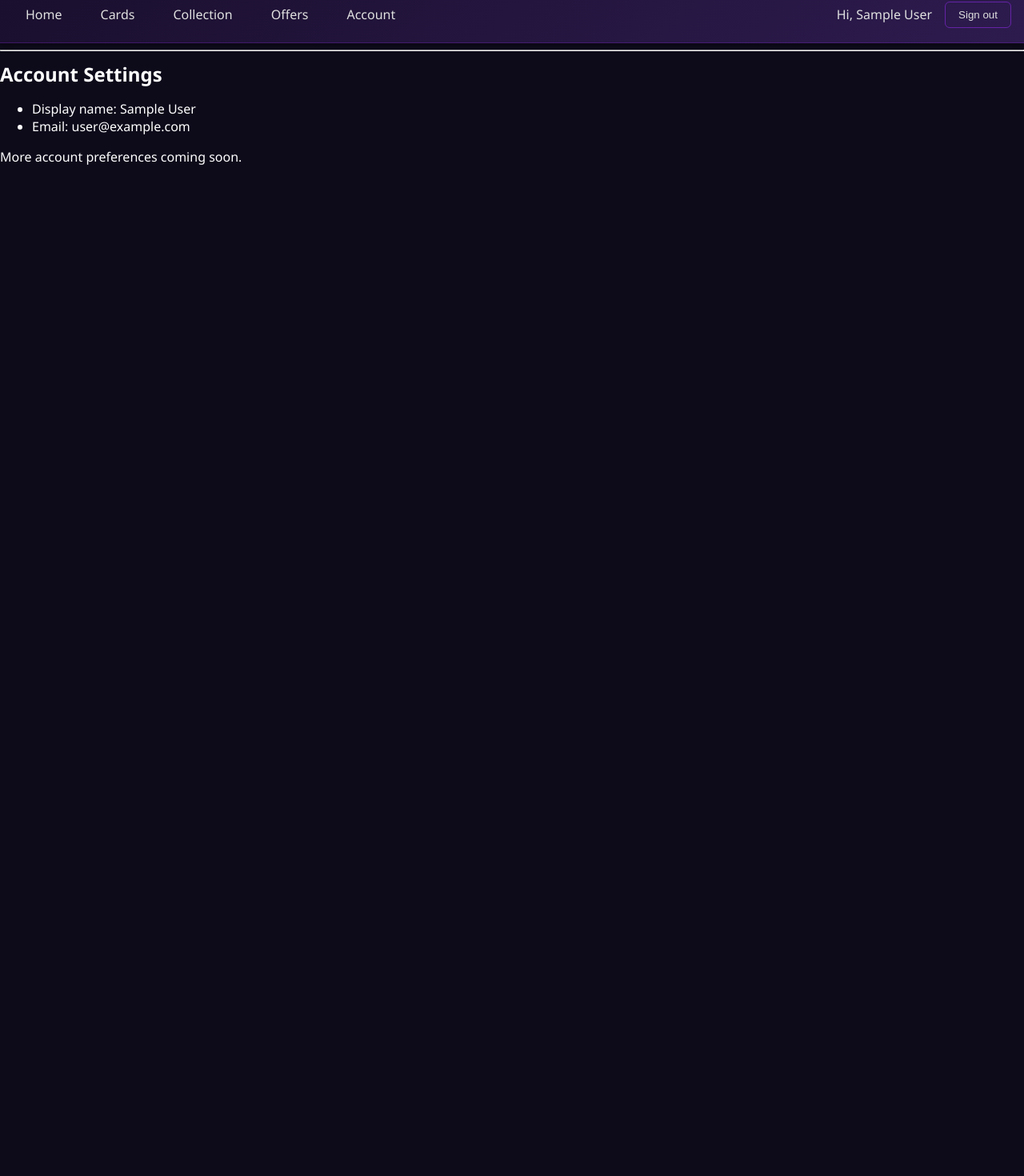
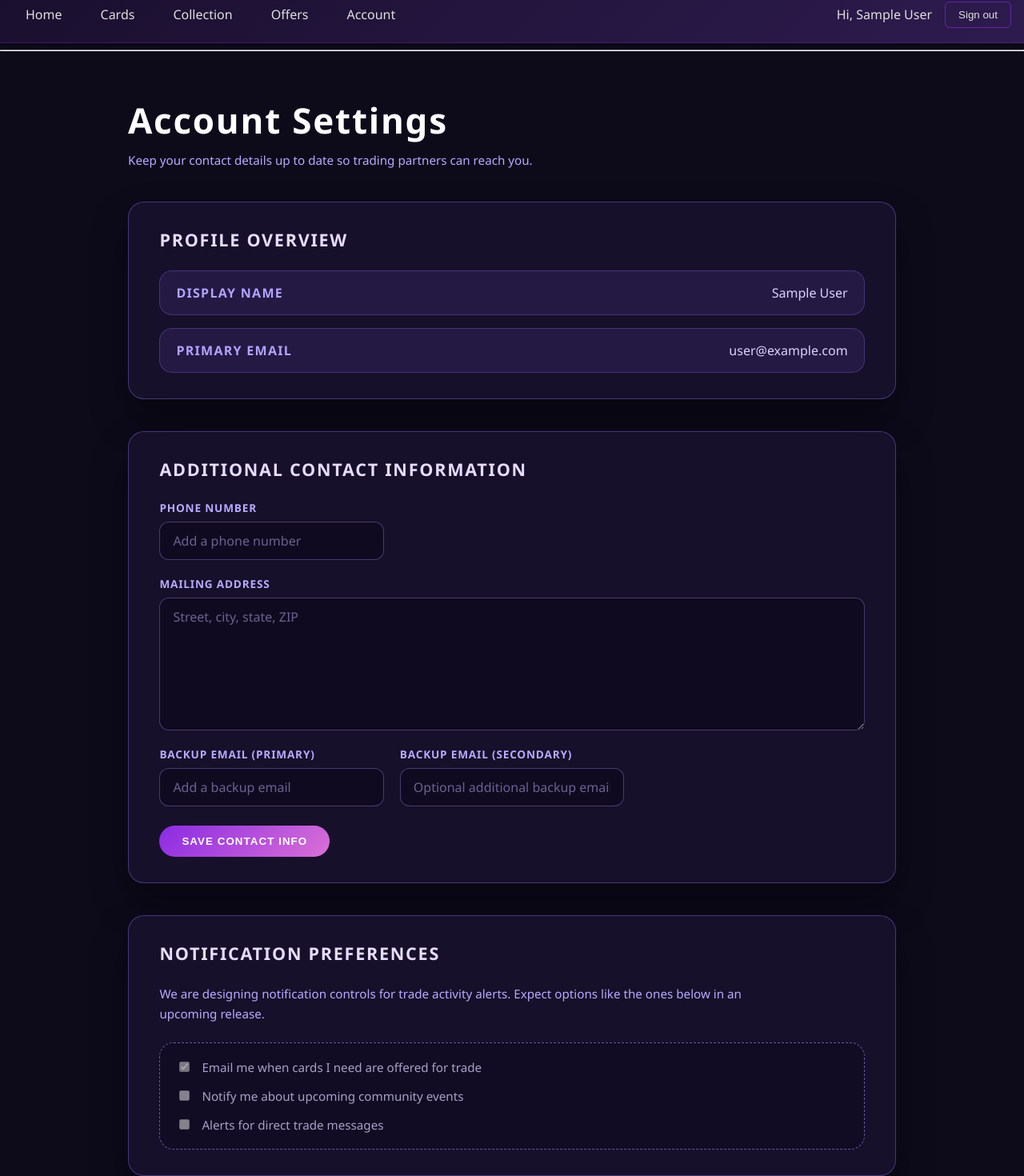
Before and after one commit to bjax13/LostDecks, a React (Vite) app in the folder frontend/: page /account in a window 1280 px wide. Shown: the part 17-1487 px from the top of the page at 80% size. Before the commit the page ends 800 px from the top, so only its background shows below. Built offline with nearby package versions, Linux system fonts and the light colour scheme; no server answers; sample sign-in values are in the browser's storage.

Commit message:
Mock out basic styles

```diff
--- /dev/null
+++ b/frontend/src/pages/Account/Account.css
@@ -0,0 +1,229 @@
+.account-page {
+  max-width: 960px;
+  margin: 0 auto;
+  padding: 3rem clamp(1.5rem, 4vw, 3rem) 4rem;
+  display: flex;
+  flex-direction: column;
+  gap: 2.5rem;
+  color: #f4f1ff;
+}
+
+.account-header {
+  display: flex;
+  flex-direction: column;
+  gap: 0.5rem;
+}
+
+.account-header h1 {
+  margin: 0;
+  font-size: clamp(2rem, 4.5vw, 2.75rem);
+  color: #ffffff;
+  letter-spacing: 0.04em;
+}
+
+.account-hint {
+  margin: 0;
+  max-width: 46rem;
+  color: #b8aaff;
+  font-size: 0.95rem;
+  line-height: 1.6;
+}
+
+.account-section {
+  background: rgba(24, 18, 45, 0.88);
+  border: 1px solid rgba(132, 105, 221, 0.45);
+  border-radius: 20px;
+  padding: 2rem clamp(1rem, 3vw, 2.5rem);
+  box-shadow: 0 25px 45px rgba(0, 0, 0, 0.35);
+  backdrop-filter: blur(6px);
+  display: flex;
+  flex-direction: column;
+  gap: 1.5rem;
+}
+
+.account-section h2 {
+  margin: 0;
+  font-size: 1.35rem;
+  color: #e8dcff;
+  letter-spacing: 0.08em;
+  text-transform: uppercase;
+}
+
+.account-summary {
+  list-style: none;
+  margin: 0;
+  padding: 0;
+  display: grid;
+  gap: 1rem;
+}
+
+.account-summary li {
+  display: flex;
+  flex-wrap: wrap;
+  justify-content: space-between;
+  gap: 0.75rem;
+  padding: 1rem 1.25rem;
+  background: rgba(45, 31, 82, 0.65);
+  border: 1px solid rgba(132, 105, 221, 0.35);
+  border-radius: 16px;
+  color: #dcd2ff;
+}
+
+.account-summary-label {
+  font-weight: 600;
+  letter-spacing: 0.08em;
+  text-transform: uppercase;
+  color: #b2a4ff;
+}
+
+.account-form {
+  display: flex;
+  flex-direction: column;
+  gap: 1.5rem;
+}
+
+.form-grid {
+  display: grid;
+  gap: 1.25rem;
+  grid-template-columns: repeat(auto-fit, minmax(240px, 1fr));
+}
+
+.form-field {
+  display: flex;
+  flex-direction: column;
+  gap: 0.5rem;
+  color: #dcd2ff;
+}
+
+.form-field-full {
+  grid-column: 1 / -1;
+}
+
+.form-label {
+  font-weight: 600;
+  font-size: 0.85rem;
+  letter-spacing: 0.06em;
+  text-transform: uppercase;
+  color: #b8aaff;
+}
+
+.form-field input,
+.form-field textarea {
+  font: inherit;
+  padding: 0.75rem 1rem;
+  border-radius: 12px;
+  border: 1px solid rgba(176, 148, 255, 0.35);
+  background: rgba(16, 11, 33, 0.9);
+  color: #f8f6ff;
+  transition: border-color 0.2s ease, box-shadow 0.2s ease;
+}
+
+.form-field input::placeholder,
+.form-field textarea::placeholder {
+  color: rgba(200, 185, 255, 0.5);
+}
+
+.form-field input:focus,
+.form-field textarea:focus {
+  outline: none;
+  border-color: rgba(208, 187, 255, 0.8);
+  box-shadow: 0 0 0 2px rgba(168, 139, 255, 0.35);
+}
+
+.form-field textarea {
+  resize: vertical;
+  min-height: 140px;
+}
+
+.form-actions {
+  display: flex;
+  flex-wrap: wrap;
+  align-items: center;
+  gap: 0.75rem;
+}
+
+.form-actions button {
+  display: inline-flex;
+  align-items: center;
+  justify-content: center;
+  padding: 0.75rem 1.75rem;
+  border-radius: 999px;
+  border: none;
+  background: linear-gradient(135deg, #8a2be2 0%, #da70d6 100%);
+  color: #ffffff;
+  font-weight: 600;
+  letter-spacing: 0.08em;
+  text-transform: uppercase;
+  cursor: pointer;
+  transition: transform 0.2s ease, box-shadow 0.2s ease;
+}
+
+.form-actions button:hover {
+  transform: translateY(-1px);
+  box-shadow: 0 15px 30px rgba(138, 43, 226, 0.4);
+}
+
+.form-actions button:focus-visible {
+  outline: 2px solid rgba(208, 187, 255, 0.9);
+  outline-offset: 3px;
+}
+
+.form-feedback {
+  color: #8ff4c9;
+  font-size: 0.9rem;
+}
+
+.notification-preview {
+  margin: 0;
+  padding: 1.25rem;
+  border: 1px dashed rgba(168, 139, 255, 0.6);
+  border-radius: 18px;
+  background: rgba(16, 11, 33, 0.6);
+  display: flex;
+  flex-direction: column;
+  gap: 1rem;
+}
+
+.notification-option {
+  display: flex;
+  align-items: center;
+  gap: 0.75rem;
+  font-size: 0.95rem;
+  color: #dcd2ff;
+  opacity: 0.75;
+}
+
+.notification-option input {
+  accent-color: #cfa8ff;
+}
+
+.sr-only {
+  border: 0;
+  clip: rect(0 0 0 0);
+  height: 1px;
+  margin: -1px;
+  overflow: hidden;
+  padding: 0;
+  position: absolute;
+  width: 1px;
+}
+
+@media (max-width: 600px) {
+  .account-page {
+    padding: 2.5rem 1.25rem 3rem;
+  }
+
+  .account-section {
+    padding: 1.5rem;
+  }
+
+  .form-actions {
+    flex-direction: column;
+    align-items: stretch;
+  }
+
+  .form-actions button {
+    width: 100%;
+    justify-content: center;
+  }
+}
--- a/frontend/src/pages/Account/index.jsx
+++ b/frontend/src/pages/Account/index.jsx
@@ -1,20 +1,140 @@
+import { useState } from 'react';
 import AuthGuard from '../../components/Auth/AuthGuard';
 import { useAuth } from '../../contexts/AuthContext';
+import './Account.css';
 
 function AccountPage() {
   const { user } = useAuth();
+  const [additionalInfo, setAdditionalInfo] = useState({
+    phoneNumber: '',
+    address: '',
+    backupEmailPrimary: '',
+    backupEmailSecondary: '',
+  });
+  const [additionalInfoSaved, setAdditionalInfoSaved] = useState(false);
+
+  const handleAdditionalInfoChange = (event) => {
+    const { name, value } = event.target;
+    setAdditionalInfo((previousInfo) => ({ ...previousInfo, [name]: value }));
+    setAdditionalInfoSaved(false);
+  };
+
+  const handleAdditionalInfoSubmit = (event) => {
+    event.preventDefault();
+    // TODO: Connect to persistence layer when account profile storage is available.
+    setAdditionalInfoSaved(true);
+  };
 
   return (
     <AuthGuard fallback={<p>Loading account…</p>}>
-      <section>
-        <h1>Account Settings</h1>
+      <section className="account-page">
+        <header className="account-header">
+          <h1>Account Settings</h1>
+          <p className="account-hint">
+            Keep your contact details up to date so trading partners can reach you.
+          </p>
+        </header>
+
         {user ? (
-          <ul>
-            <li>Display name: {user.displayName || 'Not set'}</li>
-            <li>Email: {user.email}</li>
-          </ul>
+          <section className="account-section">
+            <h2>Profile overview</h2>
+            <ul className="account-summary">
+              <li>
+                <span className="account-summary-label">Display name</span>
+                <span>{user.displayName || 'Not set'}</span>
+              </li>
+              <li>
+                <span className="account-summary-label">Primary email</span>
+                <span>{user.email}</span>
+              </li>
+            </ul>
+          </section>
         ) : null}
-        <p>More account preferences coming soon.</p>
+
+        <section className="account-section">
+          <h2>Additional contact information</h2>
+          <form className="account-form" onSubmit={handleAdditionalInfoSubmit}>
+            <div className="form-grid">
+              <label htmlFor="account-phone" className="form-field">
+                <span className="form-label">Phone number</span>
+                <input
+                  id="account-phone"
+                  name="phoneNumber"
+                  type="tel"
+                  value={additionalInfo.phoneNumber}
+                  onChange={handleAdditionalInfoChange}
+                  placeholder="Add a phone number"
+                />
+              </label>
+
+              <label htmlFor="account-address" className="form-field form-field-full">
+                <span className="form-label">Mailing address</span>
+                <textarea
+                  id="account-address"
+                  name="address"
+                  rows={3}
+                  value={additionalInfo.address}
+                  onChange={handleAdditionalInfoChange}
+                  placeholder="Street, city, state, ZIP"
+                />
+              </label>
+
+              <label htmlFor="account-backup-primary" className="form-field">
+                <span className="form-label">Backup email (primary)</span>
+                <input
+                  id="account-backup-primary"
+                  name="backupEmailPrimary"
+                  type="email"
+                  value={additionalInfo.backupEmailPrimary}
+                  onChange={handleAdditionalInfoChange}
+                  placeholder="Add a backup email"
+                />
+              </label>
+
+              <label htmlFor="account-backup-secondary" className="form-field">
+                <span className="form-label">Backup email (secondary)</span>
+                <input
+                  id="account-backup-secondary"
+                  name="backupEmailSecondary"
+                  type="email"
+                  value={additionalInfo.backupEmailSecondary}
+                  onChange={handleAdditionalInfoChange}
+                  placeholder="Optional additional backup email"
+                />
+              </label>
+            </div>
+
+            <div className="form-actions">
+              <button type="submit">Save contact info</button>
+              {additionalInfoSaved ? (
+                <span className="form-feedback">Saved locally — sync options coming soon.</span>
+              ) : null}
+            </div>
+          </form>
+        </section>
+
+        <section className="account-section">
+          <h2>Notification preferences</h2>
+          <p className="account-hint">
+            We are designing notification controls for trade activity alerts.
+            Expect options like the ones below in an upcoming release.
+          </p>
+          <fieldset className="notification-preview" disabled>
+            <legend className="sr-only">Notification controls preview</legend>
+            <label className="notification-option">
+              <input type="checkbox" checked readOnly />
+              Email me when cards I need are offered for trade
+            </label>
+            <label className="notification-option">
+              <input type="checkbox" readOnly />
+              Notify me about upcoming community events
+            </label>
+            <label className="notification-option">
+              <input type="checkbox" readOnly />
+              Alerts for direct trade messages
+            </label>
+          </fieldset>
+        </section>
       </section>
     </AuthGuard>
   );
```
